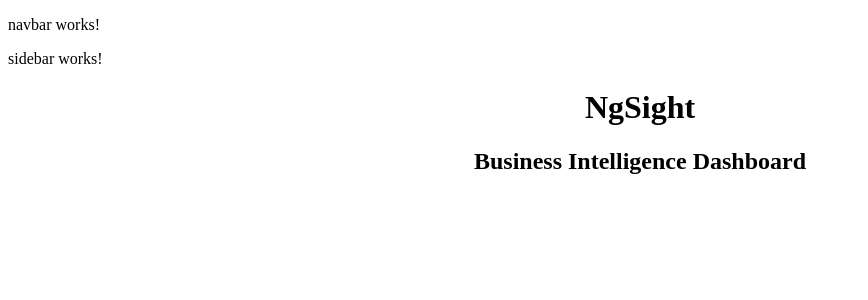
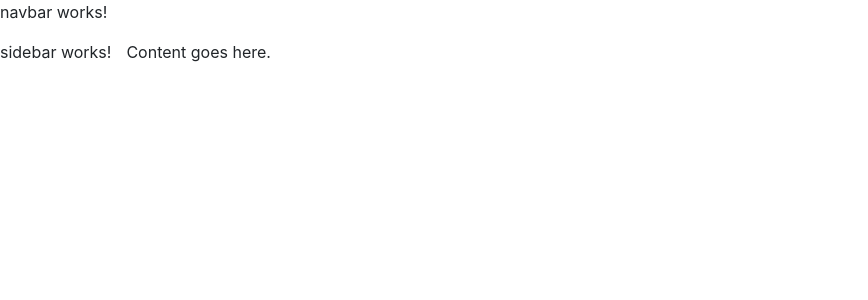
Before and after one commit to JB1984/ng-sight, an Angular app: page / in a window 1280 px wide. Shown: the top 300 px of the page, without its empty margins (0-868 px from the left). Built offline with nearby package versions, Linux system fonts and the light colour scheme.

Commit message:
Added jquery and other packages

```diff
--- a/angular.json
+++ b/angular.json
@@ -24,9 +24,15 @@
               "src/assets"
             ],
             "styles": [
+              "node_modules/bootstrap/dist/css/bootstrap.min.css",
               "src/styles.css"
             ],
-            "scripts": []
+            "scripts": [
+              "node_modules/jquery/dist/jquery.min.js",
+              "node_modules/popper.js/dist/umd/popper.min.js",
+              "node_modules/bootstrap/dist/js/bootstrap.min.js",
+              "node_modules/chart.js/dist/Chart.min.js"
+            ]
           },
           "configurations": {
             "production": {
--- a/src/app/app.component.html
+++ b/src/app/app.component.html
@@ -1,10 +1,10 @@
 <app-navbar></app-navbar>
-<app-sidebar></app-sidebar>
-<div style="text-align:center">
-  <h1>
-    {{title}}
-  </h1>
-  <h2>
-    {{subtitle}}
-  </h2>
+
+<div class="container-fluid">
+  <div class="row" id="mainContent">
+    <app-sidebar class="clm-sm-3"></app-sidebar>
+    <div class="col-sm-9" id="dashboard">
+      <p>Content goes here.</p>
+    </div>
+  </div>
 </div>
```
